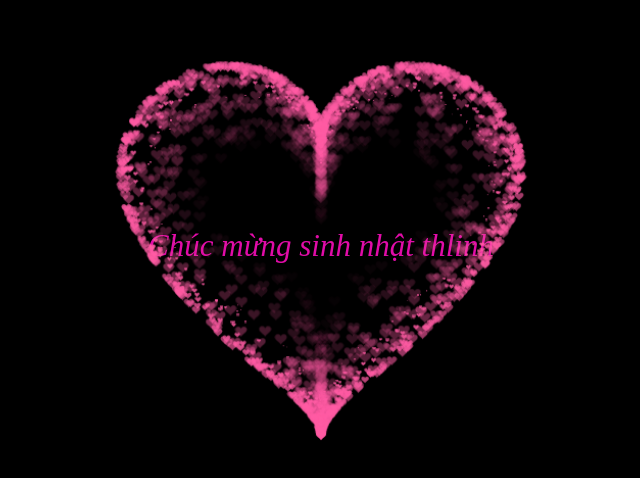
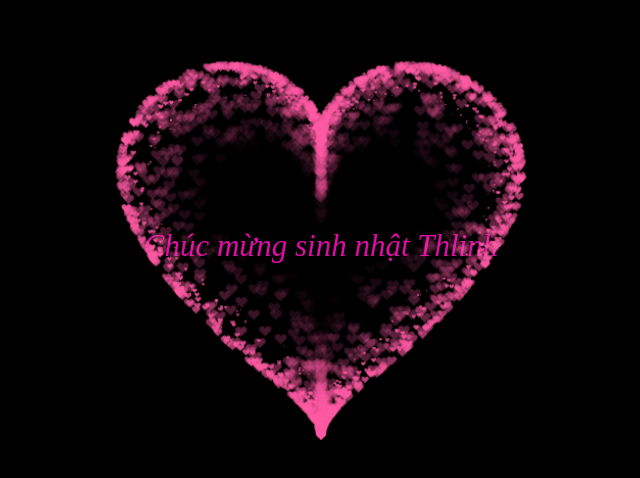
Before and after one commit to thangorchid/traitim, a plain HTML site: page index.html in a window 1280 px wide. Shown: the part 152-630 px from the top of the page, 319-959 px from the left. Drawn offline with Linux system fonts and the light colour scheme.

Commit message:
Update index.html

```diff
--- a/index.html
+++ b/index.html
@@ -331,6 +331,6 @@ var ParticlePool = (function() {
         align-items: center;
         justify-content: center;
         margin-bottom: 5px;
-        text-align: center;">Chúc mừng sinh nhật thlinh</div>
+        text-align: center;">Chúc mừng sinh nhật Thlinh</div>
  </BODY>
 </HTML>
```
